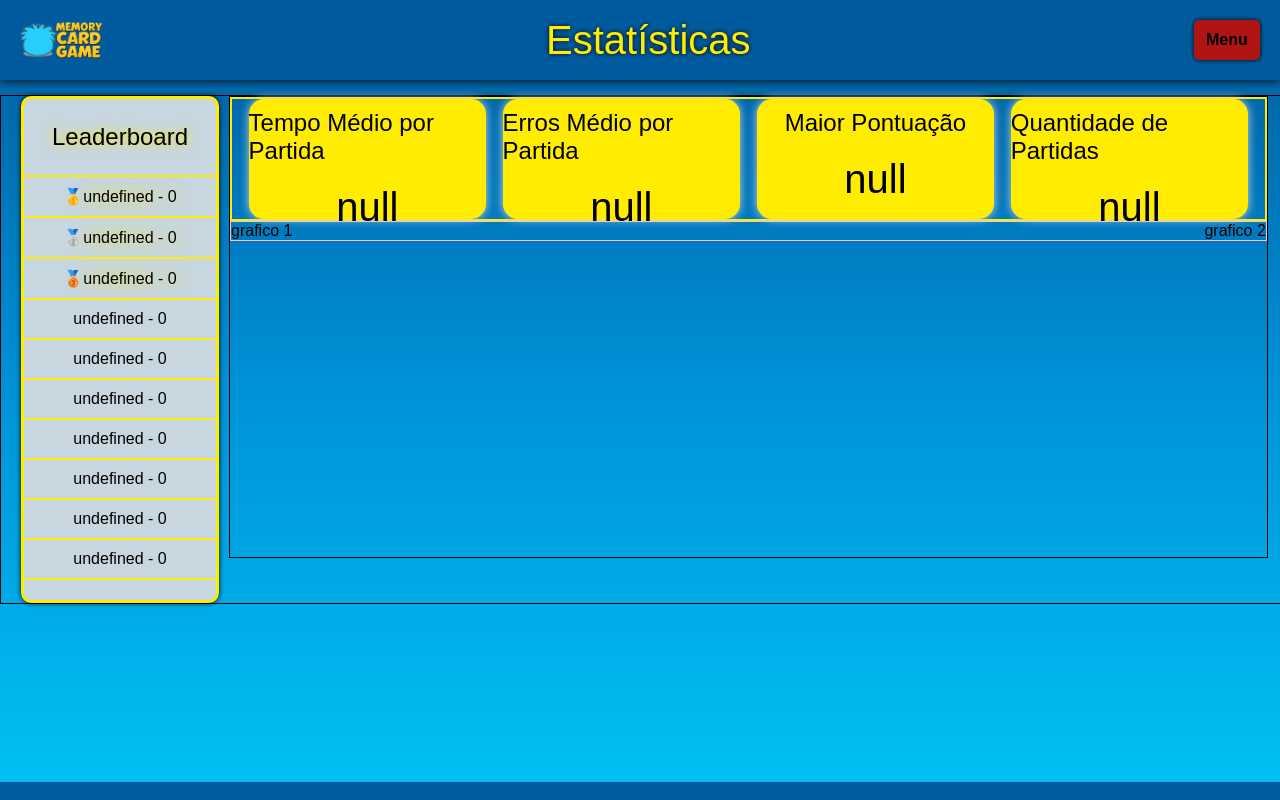
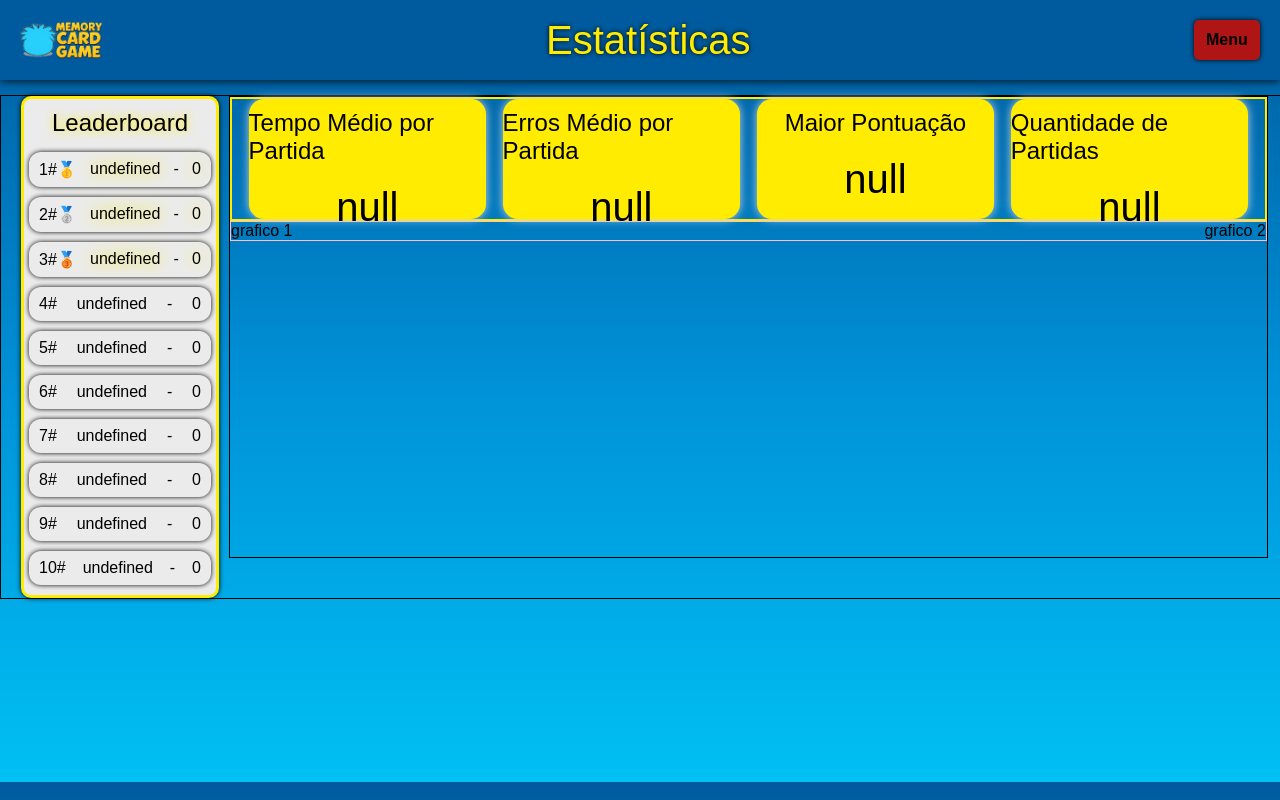
Before and after one commit to Luand-Assis/ProjetoIndividual_1_25, a website: page public/estatisticas.html in a window 1280 px wide. Drawn offline with Linux system fonts and the light colour scheme; no server answers.

Commit message:
Personalizei o leaderboard

```diff
--- a/public/estatisticas.html
+++ b/public/estatisticas.html
@@ -19,27 +19,16 @@
     <div class="graficos">
         <div class="ranking">
             <h3>Leaderboard</h3>
-            <div class="divisor"></div>
-            <p>🥇<span id="jogador1">undefined</span> - <span id="pontos1">0</span></p>
-            <div class="divisor"></div>
-            <p>🥈<span id="jogador2">undefined</span> - <span id="pontos2">0</span></p>
-            <div class="divisor"></div>
-            <p>🥉<span id="jogador3">undefined</span> - <span id="pontos3">0</span></p>
-            <div class="divisor"></div>
-            <p><span id="jogador4">undefined</span> - <span id="pontos4">0</span></p>
-            <div class="divisor"></div>
-            <p><span id="jogador5">undefined</span> - <span id="pontos5">0</span></p>
-            <div class="divisor"></div>
-            <p><span id="jogador6">undefined</span> - <span id="pontos6">0</span></p>
-            <div class="divisor"></div>
-            <p><span id="jogador7">undefined</span> - <span id="pontos7">0</span></p>
-            <div class="divisor"></div>
-            <p><span id="jogador8">undefined</span> - <span id="pontos8">0</span></p>
-            <div class="divisor"></div>
-            <p><span id="jogador9">undefined</span> - <span id="pontos9">0</span></p>
-            <div class="divisor"></div>
-            <p><span id="jogador10">undefined</span> - <span id="pontos10">0</span></p>
-            <div class="divisor"></div>
+            <p>1#🥇<span id="jogador1">undefined</span> - <span id="pontos1">0</span></p>
+            <p>2#🥈<span id="jogador2">undefined</span> - <span id="pontos2">0</span></p>
+            <p>3#🥉<span id="jogador3">undefined</span> - <span id="pontos3">0</span></p>
+            <p>4#<span id="jogador4">undefined</span> - <span id="pontos4">0</span></p>
+            <p>5#<span id="jogador5">undefined</span> - <span id="pontos5">0</span></p>
+            <p>6#<span id="jogador6">undefined</span> - <span id="pontos6">0</span></p>
+            <p>7#<span id="jogador7">undefined</span> - <span id="pontos7">0</span></p>
+            <p>8#<span id="jogador8">undefined</span> - <span id="pontos8">0</span></p>
+            <p>9#<span id="jogador9">undefined</span> - <span id="pontos9">0</span></p>
+            <p>10#<span id="jogador10">undefined</span> - <span id="pontos10">0</span></p>
         </div>
         <section class="dashboard">
             <section class="kpi">
--- a/public/styles/styleEstatistica.css
+++ b/public/styles/styleEstatistica.css
@@ -89,24 +89,25 @@ header {
     flex-direction: column;
     text-align: center;
     width: 15%;
-    background-color: var(--CinzaClaro);
-    padding-bottom: 20px;
+    background-color: var(--BrancoNeve);
+    padding-bottom: 5px;
     margin-left: 20px;
     box-shadow: 0 0 5px black;
 }
 .ranking h3 {
     font-weight: 100;
     font-size: 24px;
+    margin: 10px 0 10px 0;
     text-shadow: 0 0 10px var(--AmareloPinguim);
 }
 .ranking p {
-    margin: 10px;
-}
-.ranking .divisor {
-    border: 1px solid var(--AmareloPinguim);
     display: flex;
-    justify-self: center;
-    width: 100%;
+    background-color: var(--BrancoNeve);
+    margin: 5px;
+    padding: 8px 10px;
+    border-radius: 12px;
+    justify-content: space-between;
+    box-shadow: 0 0 5px black;
 }
 .dashboard {
     border: 1px solid black;
```
Also changed, not shown: src/routes/conquistas.js (added, +8 -0 lines), src/controllers/conquistasController.js (added), src/models/conquistasModel.js (added).
